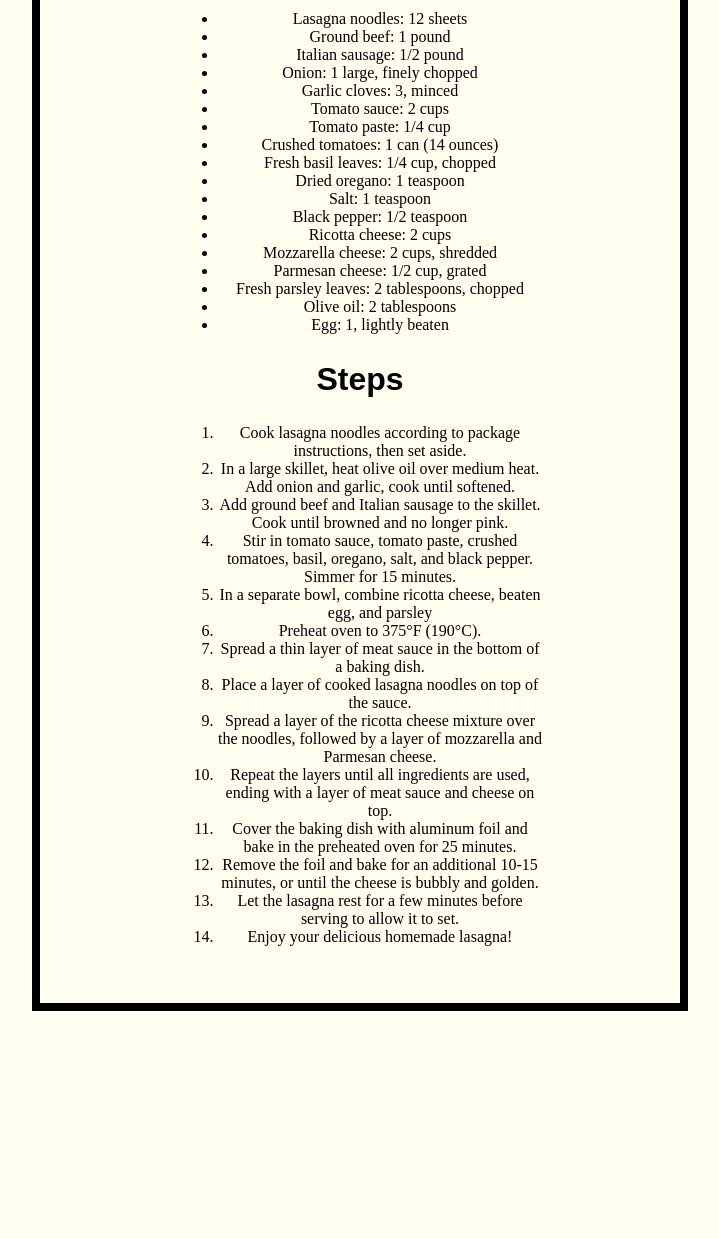
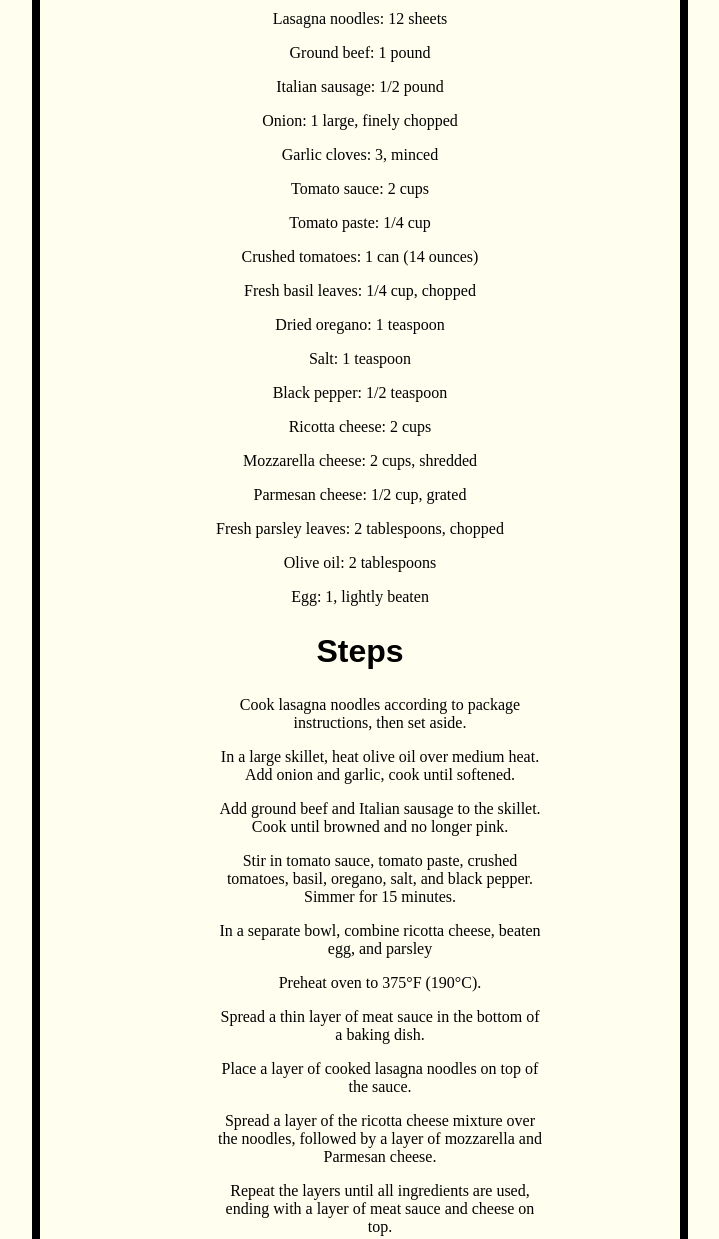
Before and after one commit to mmustavi/odin-recipes, a plain HTML site: page recipes/lasagna.html in a window 1280 px wide. Shown: the part 780-2019 px from the top of the page, without its empty margins (280-999 px from the left). Before the commit the page ends 1799 px from the top, so only its background shows below. Drawn offline with Linux system fonts and the light colour scheme.

Commit message:
Replace lists with aesthetically pleasing paragraphs

```diff
--- a/recipes/lasagna.html
+++ b/recipes/lasagna.html
@@ -24,50 +24,51 @@
 
             <h2 class="lasagna subheading">Description</h2>
 
-            <p>Delight your taste buds with our scrumptious lasagna, a classic Italian dish that combines layers of pasta, rich meaty sauce, and indulgent cheese. Baked to perfection, our lasagna is a comforting and satisfying meal that will leave you craving for more!</p>
+            <p class="lasagna content">Delight your taste buds with our scrumptious lasagna, a classic Italian dish that combines layers of pasta, rich meaty sauce, and indulgent cheese. Baked to perfection, our lasagna is a comforting and satisfying meal that will leave you craving for more!</p>
 
             <h2 class="lasagna subheading">Ingredients</h2>
 
-            <!-- Unordered list of ingredients. -->
-            <ul>
-                <li>Lasagna noodles: 12 sheets</li>
-                <li>Ground beef: 1 pound</li>
-                <li>Italian sausage: 1/2 pound</li>
-                <li>Onion: 1 large, finely chopped</li>
-                <li>Garlic cloves: 3, minced</li>
-                <li>Tomato sauce: 2 cups</li>
-                <li>Tomato paste: 1/4 cup</li>
-                <li>Crushed tomatoes: 1 can (14 ounces)</li>
-                <li>Fresh basil leaves: 1/4 cup, chopped</li>
-                <li>Dried oregano: 1 teaspoon</li>
-                <li>Salt: 1 teaspoon</li>
-                <li>Black pepper: 1/2 teaspoon</li>
-                <li>Ricotta cheese: 2 cups</li>
-                <li>Mozzarella cheese: 2 cups, shredded</li>
-                <li>Parmesan cheese: 1/2 cup, grated</li>
-                <li>Fresh parsley leaves: 2 tablespoons, chopped</li>
-                <li>Olive oil: 2 tablespoons</li>
-                <li>Egg: 1, lightly beaten</li>
-            </ul>
+            <div class="lasagna content">
+
+                <p>Lasagna noodles: 12 sheets</p>
+                <p>Ground beef: 1 pound</p>
+                <p>Italian sausage: 1/2 pound</p>
+                <p>Onion: 1 large, finely chopped</p>
+                <p>Garlic cloves: 3, minced</p>
+                <p>Tomato sauce: 2 cups</p>
+                <p>Tomato paste: 1/4 cup</p>
+                <p>Crushed tomatoes: 1 can (14 ounces)</p>
+                <p>Fresh basil leaves: 1/4 cup, chopped</p>
+                <p>Dried oregano: 1 teaspoon</p>
+                <p>Salt: 1 teaspoon</p>
+                <p>Black pepper: 1/2 teaspoon</p>
+                <p>Ricotta cheese: 2 cups</p>
+                <p>Mozzarella cheese: 2 cups, shredded</p>
+                <p>Parmesan cheese: 1/2 cup, grated</p>
+                <p>Fresh parsley leaves: 2 tablespoons, chopped</p>
+                <p>Olive oil: 2 tablespoons</p>
+                <p>Egg: 1, lightly beaten</p>
+
+            </div>
 
             <h2 class = "lasagna subheading">Steps</h2>
 
             <!-- Ordered list of steps -->
             <ol>
-                <li>Cook lasagna noodles according to package instructions, then set aside.</li>
-                <li>In a large skillet, heat olive oil over medium heat. Add onion and garlic, cook until softened.</li>
-                <li>Add ground beef and Italian sausage to the skillet. Cook until browned and no longer pink.</li>
-                <li>Stir in tomato sauce, tomato paste, crushed tomatoes, basil, oregano, salt, and black pepper. Simmer for 15 minutes.</li>
-                <li>In a separate bowl, combine ricotta cheese, beaten egg, and parsley</li>
-                <li>Preheat oven to 375°F (190°C).</li>
-                <li>Spread a thin layer of meat sauce in the bottom of a baking dish.</li>
-                <li>Place a layer of cooked lasagna noodles on top of the sauce.</li>
-                <li>Spread a layer of the ricotta cheese mixture over the noodles, followed by a layer of mozzarella and Parmesan cheese.</li>
-                <li>Repeat the layers until all ingredients are used, ending with a layer of meat sauce and cheese on top.</li>
-                <li>Cover the baking dish with aluminum foil and bake in the preheated oven for 25 minutes.</li>
-                <li>Remove the foil and bake for an additional 10-15 minutes, or until the cheese is bubbly and golden.</li>
-                <li>Let the lasagna rest for a few minutes before serving to allow it to set.</li>
-                <li>Enjoy your delicious homemade lasagna!</li>
+                <p>Cook lasagna noodles according to package instructions, then set aside.</p>
+                <p>In a large skillet, heat olive oil over medium heat. Add onion and garlic, cook until softened.</p>
+                <p>Add ground beef and Italian sausage to the skillet. Cook until browned and no longer pink.</p>
+                <p>Stir in tomato sauce, tomato paste, crushed tomatoes, basil, oregano, salt, and black pepper. Simmer for 15 minutes.</p>
+                <p>In a separate bowl, combine ricotta cheese, beaten egg, and parsley</p>
+                <p>Preheat oven to 375°F (190°C).</p>
+                <p>Spread a thin layer of meat sauce in the bottom of a baking dish.</p>
+                <p>Place a layer of cooked lasagna noodles on top of the sauce.</p>
+                <p>Spread a layer of the ricotta cheese mixture over the noodles, followed by a layer of mozzarella and Parmesan cheese.</p>
+                <p>Repeat the layers until all ingredients are used, ending with a layer of meat sauce and cheese on top.</p>
+                <p>Cover the baking dish with aluminum foil and bake in the preheated oven for 25 minutes.</p>
+                <p>Remove the foil and bake for an additional 10-15 minutes, or until the cheese is bubbly and golden.</p>
+                <p>Let the lasagna rest for a few minutes before serving to allow it to set.</p>
+                <p>Enjoy your delicious homemade lasagna!</p>
             </ol>
 
         </div>
--- a/style.css
+++ b/style.css
@@ -55,5 +55,4 @@
     padding: 5%;
 
     border: 8px solid black;
-
 }
```
Also changed, not shown: recipes/butter_chicken.html (+22 -22 lines), recipes/pizza.html (+18 -18 lines).
